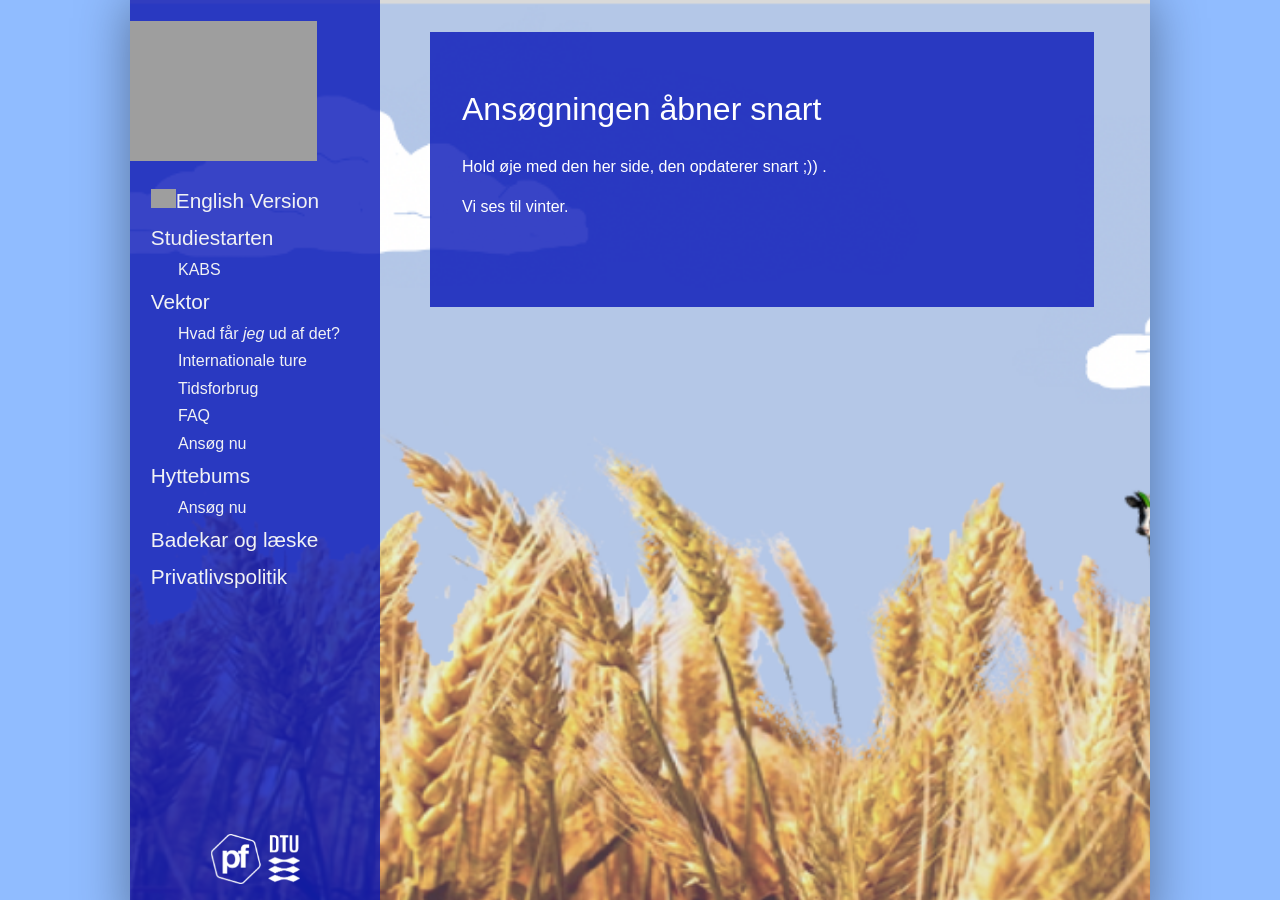
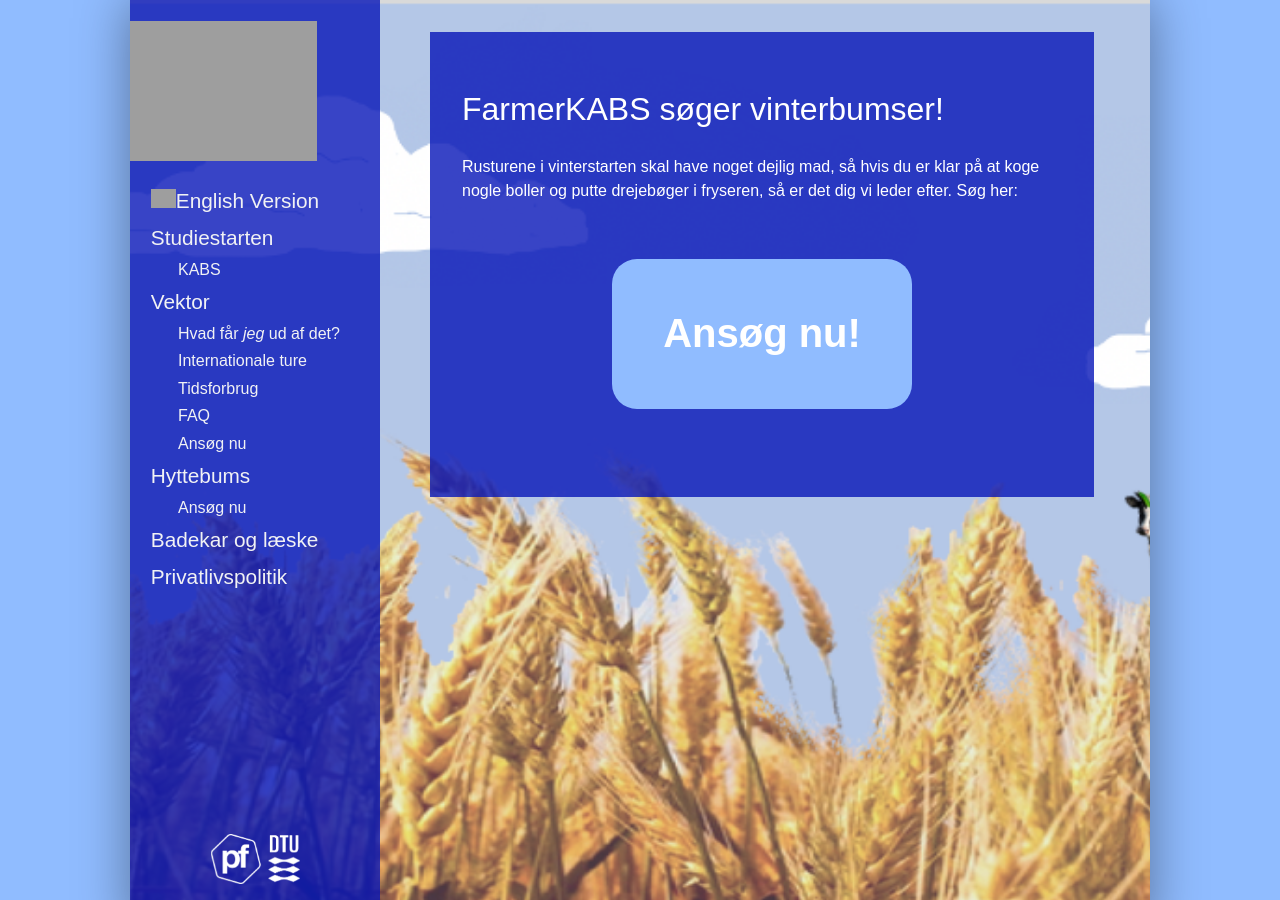
Before and after one commit to KABSDTU/kabsdtu.github.io, a Jekyll site: the page built from ansog-som-hyttebums.md, in a window 1280 px wide and 900 px high. Built offline with Jekyll 4.4.1, drawn with Linux system fonts in a browser that asks for light colours; some web fonts are replaced; grey boxes are pictures that could not be loaded.

Commit message:
Vinterbums ansøgning

```diff
--- a/ansog-som-hyttebums.md
+++ b/ansog-som-hyttebums.md
@@ -2,8 +2,18 @@
 layout: default
 title: Ansøg som Hyttebums
 ---
-<h1> Ansøgningen åbner snart</h1>
 
-<p>Hold øje med den her side, den opdaterer snart ;)) .</p>
-<p>Vi ses til vinter.</p>
+<h1>FarmerKABS søger vinterbumser!</h1>
+
+<p> Rusturene i vinterstarten skal have noget dejlig mad, så hvis du er klar på at koge nogle boller og putte drejebøger
+  i fryseren, så er det dig vi leder efter. Søg her:
+</p>
+
+
 <br />
+
+<a style="text-align: center;" href="https://forms.gle/1PYpB8oFteyFn7r98">
+    <button class="applyBtn">Ansøg nu!</button>
+</a>
+
+<br />
```
Also changed, not shown: index.html (+81 -3 lines).
